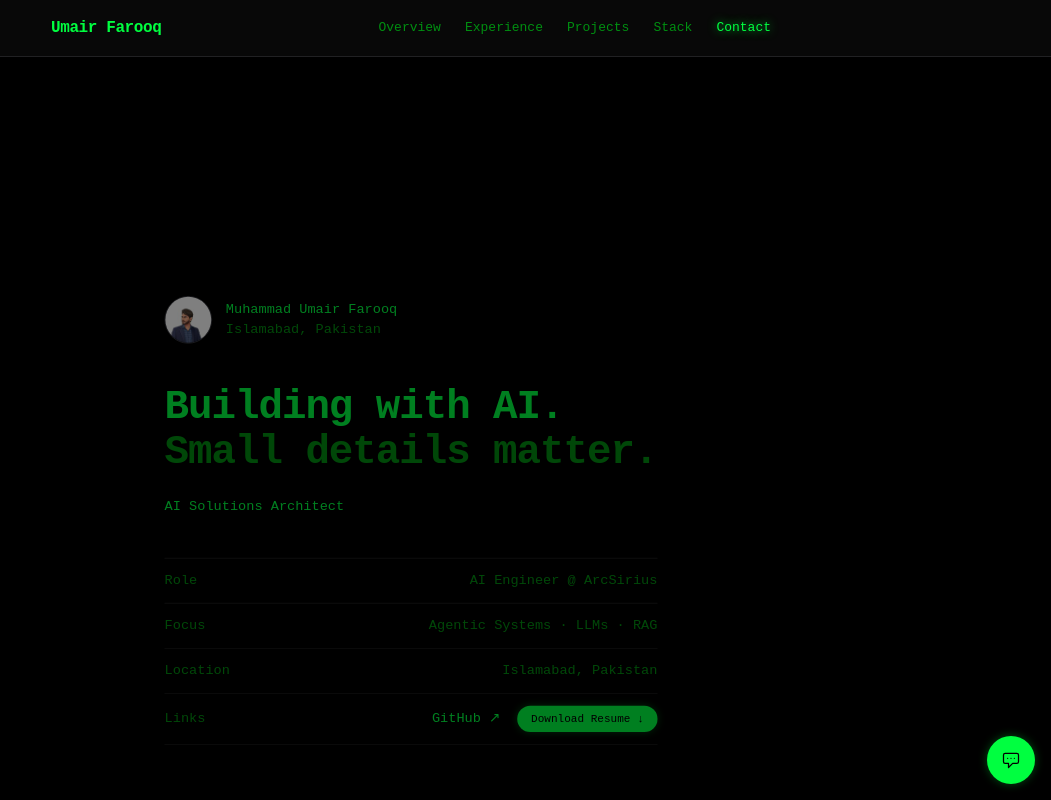
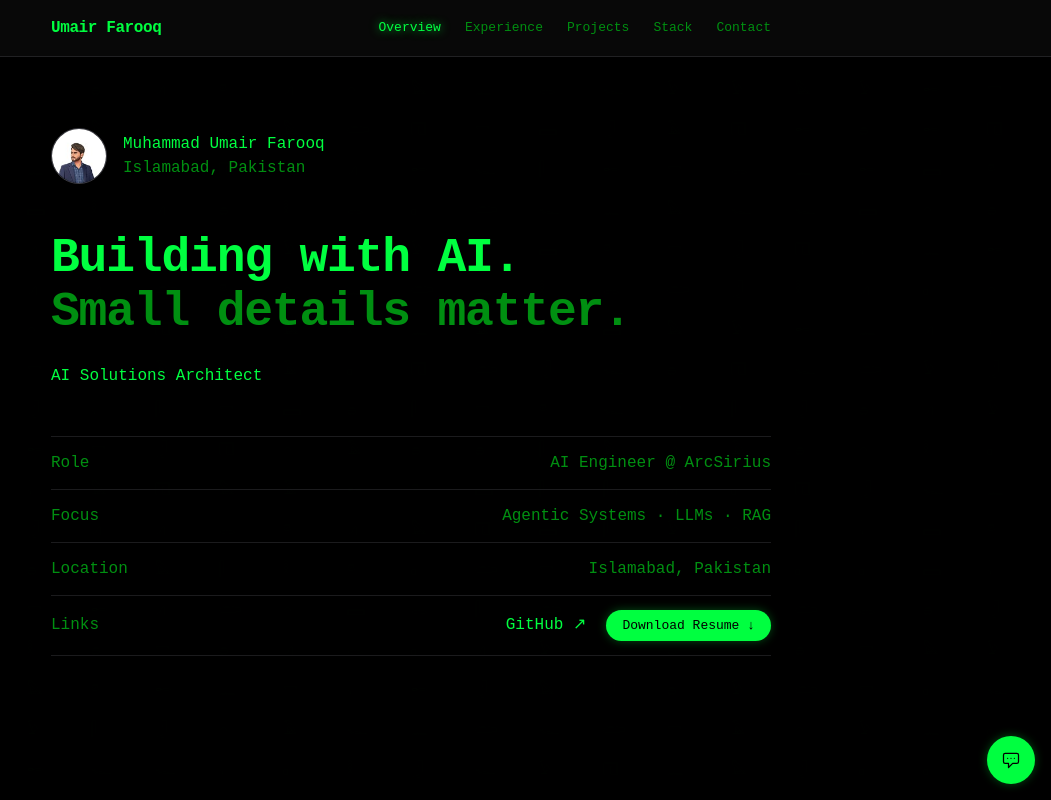
Before and after one commit to Umair-Farooque/Portfolio, a React (Vite) app: page / in a window 1280 px wide. Shown: the top 800 px of the page, without its empty margins (229-1280 px from the left). Built offline with nearby package versions, Linux system fonts and the light colour scheme; the HTML template or start-up script is replaced by a standard one.

Commit message:
Revert "feat: add smooth scrolling with Lenis and scroll-stacking layout"
This reverts commit 42df14a116ff1ceab500f0c40af6a6d9879db7af.

```diff
--- a/package.json
+++ b/package.json
@@ -11,8 +11,7 @@
   "dependencies": {
     "@emailjs/browser": "^4.4.1",
     "clsx": "^2.1.1",
-    "framer-motion": "^12.43.0",
-    "lenis": "^1.3.26",
+    "framer-motion": "^12.42.2",
     "lucide-react": "^1.23.0",
     "react": "19.2.3",
     "react-dom": "19.2.3",
--- a/src/App.tsx
+++ b/src/App.tsx
@@ -6,22 +6,19 @@ import Navbar from './components/Navbar';
 import Skills from './components/Skills';
 import Experience from './components/Experience';
 import { HolographicWall } from './components/ui/holographic-wall';
-import { ScrollStackingLayout } from './components/ui/scroll-stacking-layout';
 
 function App() {
-    const sections = [
-        <Hero key="hero" />,
-        <Experience key="experience" />,
-        <Projects key="projects" />,
-        <Skills key="skills" />,
-        <CV key="cv" />,
-    ];
-
     return (
         <div className="min-h-screen relative">
             <HolographicWall />
             <Navbar />
-            <ScrollStackingLayout sections={sections} />
+            <main>
+                <Hero />
+                <Experience />
+                <Projects />
+                <Skills />
+                <CV />
+            </main>
             <footer className="border-t border-[#003d00]">
                 <div className="mx-auto flex max-w-3xl flex-col items-center justify-between gap-4 px-6 py-8 sm:flex-row">
                     <p className="font-mono text-sm text-[#008f11]">© 2026 Muhammad Umair Farooq</p>
--- a/src/components/ui/scroll-stacking-layout.tsx
+++ /dev/null
@@ -1,69 +0,0 @@
-"use client"
-
-import { motion, useScroll, useTransform } from "framer-motion"
-import ReactLenis from "lenis/react"
-import { ReactNode, useRef } from "react"
-
-interface StackingSectionProps {
-  children: ReactNode
-  index: number
-  totalSections: number
-}
-
-const StackingSection = ({ children, index, totalSections }: StackingSectionProps) => {
-  const container = useRef<HTMLDivElement>(null)
-  const { scrollYProgress } = useScroll({
-    target: container,
-    offset: ["start start", "end start"],
-  })
-
-  const targetScale = Math.max(0.85, 1 - (totalSections - index - 1) * 0.05)
-  const scale = useTransform(scrollYProgress, [0, 1], [targetScale, 1])
-  const opacity = useTransform(scrollYProgress, [0, 0.5, 1], [0.5, 0.8, 1])
-  const y = useTransform(scrollYProgress, [0, 1], [100, 0])
-
-  return (
-    <div
-      ref={container}
-      className="sticky top-0 h-screen flex items-center justify-center"
-      style={{
-        zIndex: totalSections - index,
-      }}
-    >
-      <motion.div
-        style={{
-          scale,
-          opacity,
-          y,
-        }}
-        className="w-full h-full flex items-center justify-center rounded-3xl overflow-hidden"
-      >
-        {children}
-      </motion.div>
-    </div>
-  )
-}
-
-interface ScrollStackingLayoutProps {
-  sections: ReactNode[]
-  children?: ReactNode
-}
-
-export function ScrollStackingLayout({ sections }: ScrollStackingLayoutProps) {
-  return (
-    <ReactLenis root options={{ lerp: 0.1, duration: 1.5, smoothWheel: true }}>
-      <main className="relative w-full bg-black">
-        {sections.map((section, index) => (
-          <StackingSection
-            key={`section-${index}`}
-            index={index}
-            totalSections={sections.length}
-          >
-            {section}
-          </StackingSection>
-        ))}
-        <div className="h-screen" />
-      </main>
-    </ReactLenis>
-  )
-}
```
Also changed, not shown: 1 other file (tests, documents, lock files or other folders).
